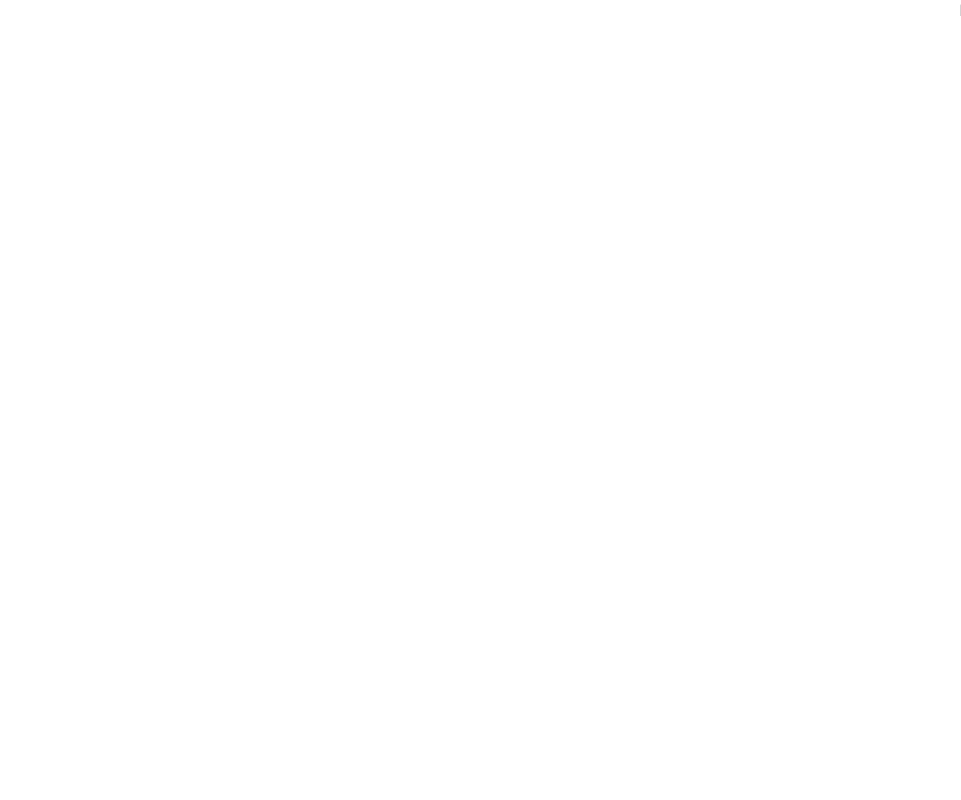
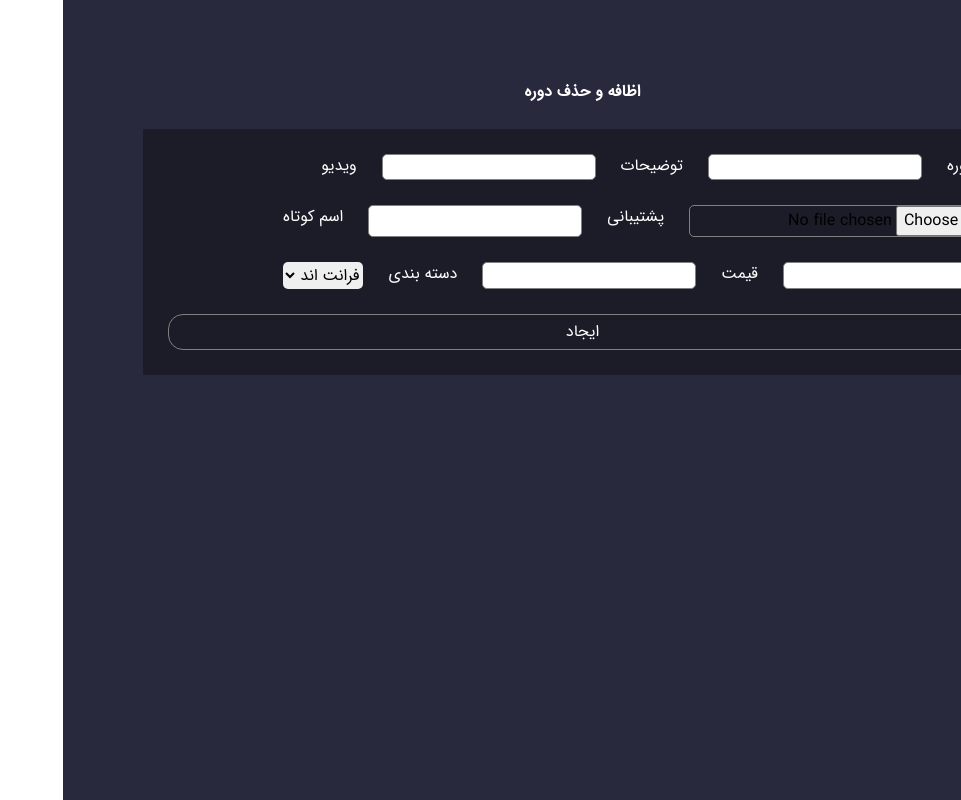
Before and after one commit to mehrdadosouli/Project_React, a React (Vite) app: page /addCourse in a window 1280 px wide. Before the commit this address led to /notfound. Shown: the whole page, without its empty margins (319-1280 px from the left). Built offline with nearby package versions, Linux system fonts and the light colour scheme; grey boxes are pictures that could not be loaded.

Commit message:
initial redux addCourse

```diff
--- a/src/App.jsx
+++ b/src/App.jsx
@@ -15,6 +15,7 @@ import FrontEndPage from './pages/FrontEndPage/FrontEndPage'
 import BackendPage from './pages/BackendPage/BackendPage'
 import NotFound from './pages/NotFound/NotFound'
 import { scrollToTop } from './utils/funcs'
+import AddCourse from './Components/MyPanel/AddCourse/AddCourse'
 
 
 function App() {
@@ -34,6 +35,7 @@ function App() {
         <Route path='/courses' element={<Courses />} />
         <Route path='/episode' element={<Episode />} />
         <Route path='/mymenu' element={<MyMenu />} />
+        <Route path='/addCourse' element={<AddCourse />} />
         <Route path='/allarticles' element={<AllArticles />} />
         <Route path='/notfound' element={<NotFound />} />
         <Route path='*' element={<Navigate replace to='/notfound' />}  />
--- a/src/Components/Landing/Landing.jsx
+++ b/src/Components/Landing/Landing.jsx
@@ -14,7 +14,7 @@ export default function Landing() {
 
   return (
     <>
-        <div className='sticky md:bg-bg_landing bg-bg_mobile bg-cover w-full h-[30rem] sm:h-[52.5rem] md:h-[61.9rem] bg-no-repeat bg-fixed'>
+        <div className='sticky md:bg-bg_landing bg-bg_mobile bg-cover w-full h-[80vh] bg-no-repeat bg-fixed'>
             <h1 className="font-extrabold landing__title absolute lg:top-[65%] lg:left-[30%] top-[60%] left-[20%] text-white md:text-6xl sm:text-4xl text-3xl">
             <Typewriter
                 onInit={(typeWriter) => {
--- /dev/null
+++ b/src/Components/MyPanel/AddCourse/AddCourse.jsx
@@ -0,0 +1,106 @@
+import React, { useEffect, useState } from "react";
+import { useDispatch, useSelector } from "react-redux";
+import { addCourse } from "../../../features/dataSlice";
+import SideMenu from "../SideMenu/SideMenu";
+import Swal from 'sweetalert2'
+import { scrollToTop } from "../../../utils/funcs";
+
+export default function AddCourse() {
+    // const select=useSelector(menuSlice)
+    const dispatch=useDispatch()
+    const [data,setData]=useState({
+      nameCourse:'',
+      description:'',
+      video:null,
+      suport:'',
+    //   cover:null,
+      shortName:'',
+      price:'',
+      menu:'فرانت اند'
+    })
+
+    const inputHandler = (e) => {
+        const prev = { ...data };
+        if (e.target.type === 'file') {
+          prev[e.target.name] = e.target.files[0];
+        } else {
+          prev[e.target.name] = e.target.value;
+        }
+        setData(prev);
+      };
+    const submitHandler=async(e)=>{
+      e.preventDefault()
+     await dispatch(addCourse(data))
+    //  if(data.menu){
+    //   await Swal.fire({
+    //     title: "با موفقیت منو اظافه شد",
+    //     icon: "success"
+    //   }).then(()=>{
+    //     setData(prev=>({...prev,menu:'',link:''}))
+    //     // for (const i in res) {
+    //     //   res[i]=''
+    //     //   setData(res)
+    //     // }
+    //   });
+    //  }
+    }
+
+    // const deleteHandler=async(elem,id)=>{
+    //  await dispatch(deleteNavMenu({elem,id}))
+    //  await Swal.fire({
+    //     title: "با موفقیت منو حذف شد",
+    //     icon: "success"
+    //   })
+    // }
+
+    scrollToTop()
+  return (
+    <div className="w-full flex bg-bg-panel min-h-screen gap-10 md:p-32 p-10" >
+        <SideMenu />
+      <div className="flex flex-col">
+       <h3 className="mx-auto pb-10 text-white font-extrabold">اظافه و حذف دوره</h3>
+        <form className="h-fit flex justify-between items-start p-10 bg-bg-primary-dark " onSubmit={submitHandler}>
+          <div className="flex flex-col gap-x-10 gap-y-10">
+           <div className="flex flex-wrap gap-10">
+            <label className="text-white" htmlFor="nameCourse">نام دوره</label>
+                <input type="text" id="nameCourse" value={data.nameCourse} name="nameCourse" onChange={inputHandler} className="rounded-lg"/>
+
+            <label className="text-white" htmlFor="description">توضیحات</label>
+                <input type="text" id="description" value={data.description} name="description" onChange={inputHandler} className="rounded-lg"/>
+
+                    <label className="text-white" htmlFor="video">ویدیو</label>
+                    <input type="file" id="video" name="video" onChange={inputHandler} className="rounded-lg"/>
+
+
+            {/* <label className="text-white" htmlFor="cover">عکس کاور</label>
+                <input type="file" id="cover" value={data.cover} name="cover" onChange={inputHandler} className="rounded-lg"/> */}
+
+            <label className="text-white" htmlFor="suport">پشتیبانی</label>
+                <input type="text" id="suport" value={data.suport} name="suport" onChange={inputHandler} className="rounded-lg"/>
+
+            <label className="text-white" htmlFor="shortName">اسم کوتاه</label>
+                <input type="text" id="shortName" value={data.shortName} name="shortName" onChange={inputHandler} className="rounded-lg"/>
+
+            <label className="text-white" htmlFor="price">قیمت</label>
+                <input type="text" id="price" value={data.price} name="price" onChange={inputHandler} className="rounded-lg"/>
+
+
+            <label className="text-white" htmlFor="menu">دسته بندی</label>
+                <select name="menu" id="menu" onChange={inputHandler} className="rounded-lg">
+                    <option value="فرانت اند">فرانت اند</option>
+                    <option value="بک اند">بک اند</option>
+                </select>
+          </div>
+          <input type="submit" className="text-white p-2 rounded-3xl" value='ایجاد' />
+          </div>
+        </form>
+
+        {/* <h3 className="mx-auto my-10 pb-10 text-center text-white font-extrabold">حذف منو</h3>
+        <div className="flex flex-col gap-10 p-10 w-full bg-bg-primary-dark text-white">
+
+
+        </div> */}
+       </div>
+      </div>
+  )
+}
--- a/src/Components/MyPanel/MyMenu/MyMenu.jsx
+++ b/src/Components/MyPanel/MyMenu/MyMenu.jsx
@@ -52,9 +52,7 @@ export default function MyMenu() {
 
   return (
     <div className="w-full flex bg-bg-panel min-h-screen gap-10 md:p-32 p-10 ">
-      <div className="">
         <SideMenu />
-      </div>
       <div className="flex flex-col">
        <h3 className="mx-auto pb-10 text-white font-extrabold">ایجاد منو</h3>
         <form className="h-fit flex flex-wrap justify-between items-start p-10 bg-bg-primary-dark " onSubmit={submitHandler}>
--- a/src/Components/MyPanel/SideMenu/SideMenu.jsx
+++ b/src/Components/MyPanel/SideMenu/SideMenu.jsx
@@ -4,19 +4,23 @@ import { GiHamburgerMenu } from "react-icons/gi";
 import { IoClose } from "react-icons/io5";
 function SideMenu() {
   const [showMenu,setShowMenu]=useState(false)
-
+  const closeHandler=()=>{
+    setShowMenu(!showMenu)
+  }
 
   return (
-      <div className='sm:relative absolute p-5 flex flex-col z-50'>
+      <div className='md:static fixed top-0 right-0 p-10 flex flex-col z-50'>
+        <span className={`w-screen h-screen inline-flex bg-gray-600 opacity-55 absolute top-0 right-0 transform  ${showMenu ? 'translate-x-0' : 'translate-x-full' }`} onClick={closeHandler}></span>
           <div className='text-4xl sm:hidden flex hover:cursor-pointer z-20 transform translate-x-0' onClick={()=>{setShowMenu(!showMenu)}}>{!showMenu ? <GiHamburgerMenu /> : <IoClose />}</div>
-          <div className={`py-16 flex flex-col gap-10 sm:visible translate-x-[1rem] sm:bg-inherit bg-slate-500 text-center sm:transform-none transform transition-all ease-linear ${showMenu ? 'visible translate-x-[1rem]' : 'invisible translate-x-[10rem]'}`}>
+          <div className={`p-16 flex flex-col gap-10 sm:visible translate-x-[1rem] sm:bg-inherit bg-slate-500 text-center sm:transform-none transform transition-all ease-linear ${showMenu ? 'visible translate-x-[1rem]' : 'invisible translate-x-[10rem]'}`}>
             <div className='flex lg:flex-row flex-col-reverse gap-10 justify-center'>
               <img className='xl:w-32 w-24 mx-auto select-none' src="https://sabzlearn.ir/wp-content/themes/sabzlearn-theme/images/logo.webp" alt="weblearn" />
-              <h1 className='xl:text-7xl text-5xl select-none '><Link to='/'  className='text-white'>وب لرن</Link></h1>
+              <h1 className='xl:text-7xl text-5xl select-none '><Link to='/' className='text-white'>وب لرن</Link></h1>
             </div>
             <div className='[&>*]:text-white flex flex-col gap-10 lg:px-[18%]'>
              <Link to='/mypanel' >پیشخوان</Link>
              <Link to='/mycourses' >دوره های من</Link>
+             <Link to='/addCourse' >اظافه کردن دوره</Link>
              <Link to='/mymenu' >منو های من</Link>
              <Link to='/' >خروج</Link>
             </div>
--- a/src/features/dataSlice.js
+++ b/src/features/dataSlice.js
@@ -1256,7 +1256,7 @@ const initialState={
             "registers": 2,
             "courseAverageScore": 5
         }
-        ],
+    ],
     frontend:[
     {
         "_id": "65c0d36eaba3d223ba4e44a3",
@@ -2690,12 +2690,20 @@ export const dataSlice=createSlice({
             } else {
                 console.log("Item not found in submenu.");
             }
+        },
+        addCourse:(state,action)=>{
+            if(action.payload.menu == 'فرانت اند'){
+                state.frontend.push(action.payload)
+                console.log(state.frontend);
+            }else{
+                state.backend.push(action.payload)
+            }
         }
     }
 })
 
 export default dataSlice.reducer
-export const { registerUser ,deleteMyCourse ,addNavMenu ,deleteNavMenu } = dataSlice.actions
+export const { registerUser ,deleteMyCourse ,addNavMenu ,deleteNavMenu ,addCourse } = dataSlice.actions
 export const menuSlice=(state)=>state.dataSlice.menu
 export const allCourse=(state)=>state.dataSlice.allCourse
 export const popularCourse=(state)=>state.dataSlice.popular
```
